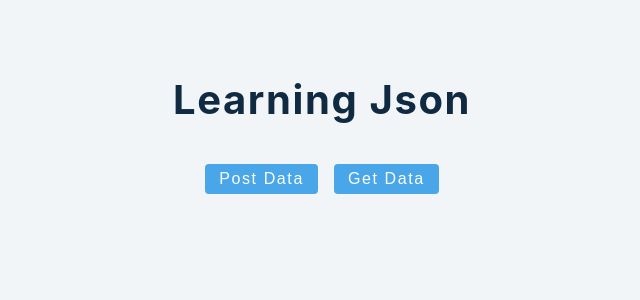
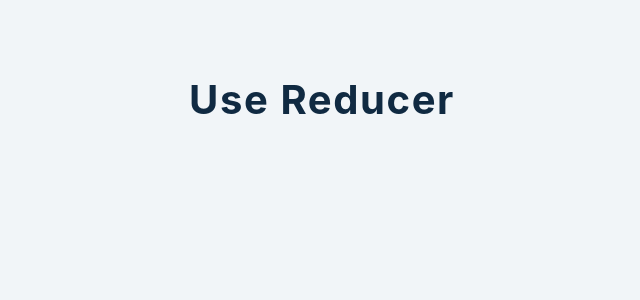
Before and after one commit to RaviTeja875/AdvReact, a React (Create React App) app: page / in a window 1280 px wide. Shown: the top 300 px of the page, without its empty margins (318-958 px from the left). Built offline with nearby package versions, Linux system fonts and the light colour scheme.

Commit message:
First commit using use reducer

```diff
--- a/db.json
+++ b/db.json
@@ -24,6 +24,18 @@
     {
       "name": "ravi",
       "id": 6
+    },
+    {
+      "name": "ravi",
+      "id": 7
+    },
+    {
+      "name": "Harsha",
+      "id": 8
+    },
+    {
+      "name": "Harsha",
+      "id": 9
     }
   ],
   "comments": [
--- a/src/App.js
+++ b/src/App.js
@@ -1,7 +1,6 @@
 import React from 'react';
-import Forms from './tutorial/Forms';
+import Index from './tutorial/Reducer';
 
-import LearnJSON from "./tutorial/LearnJSON";
 
 
 
@@ -9,7 +8,7 @@ function App() {
   return ( <div className='container'>
 
 
-    <LearnJSON/>
+    <Index/>
   </div>
   );
 }
--- /dev/null
+++ b/src/tutorial/Reducer/index.js
@@ -0,0 +1,8 @@
+import React from 'react'
+function Index()
+{
+    return (
+        <h2>Use Reducer</h2>
+    )
+}
+export default Index
```
Also changed, not shown: src/tutorial/Reducer/model.js (added).
